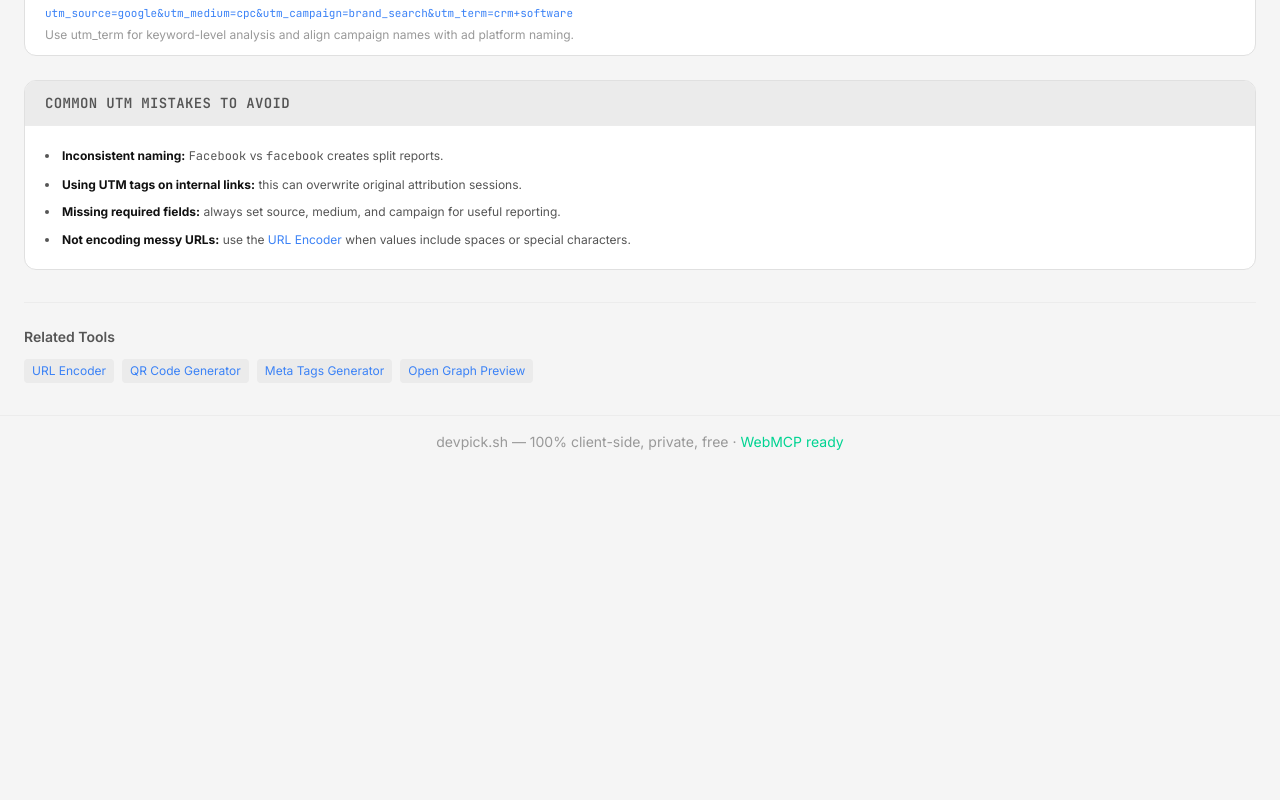
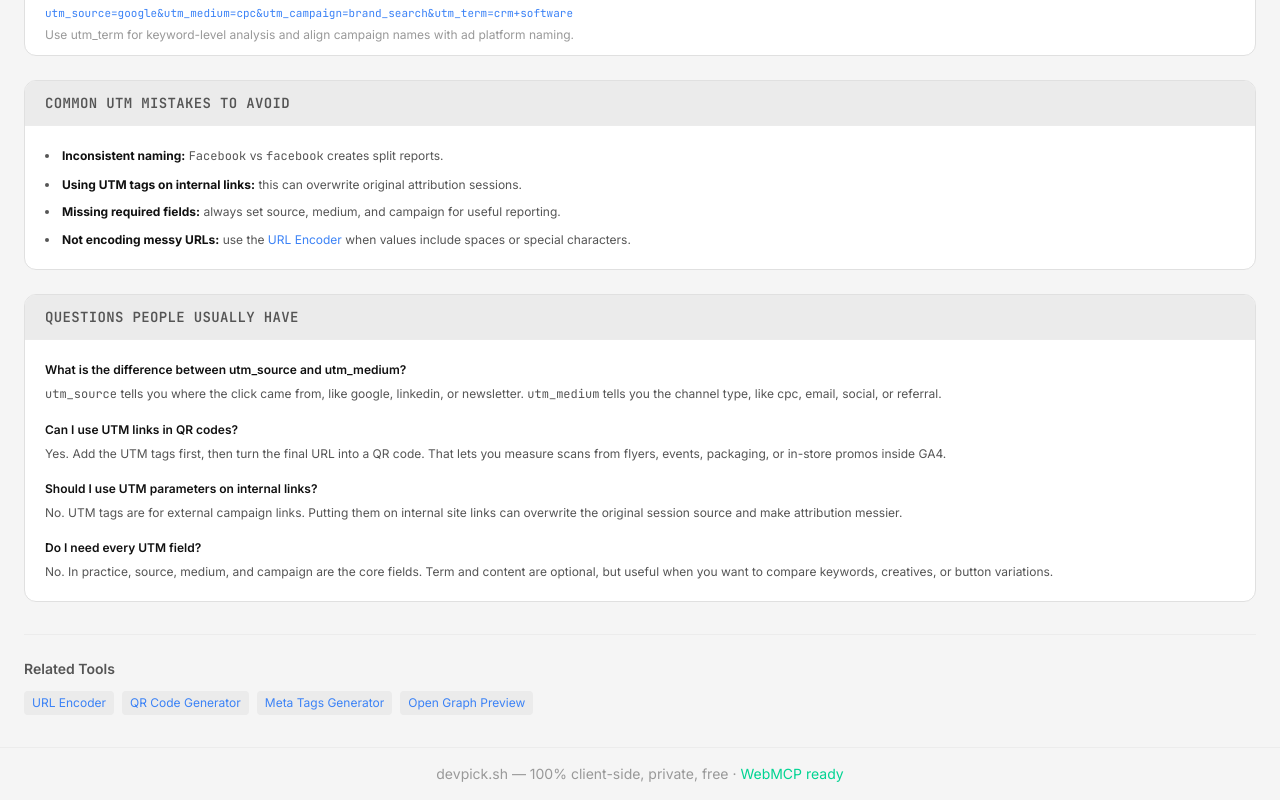
Before and after one commit to kimbobmarley03/devpick.sh, a Next.js app: page /utm-builder in a window 1280 px wide. Shown: the part 1648-2448 px from the top of the page. Before the commit the page ends 2116 px from the top, so only its background shows below. Built offline with nearby package versions, Linux system fonts and the light colour scheme; no server answers.

Commit message:
seo: keep utm-builder Q&A content, drop FAQPage schema

```diff
--- a/app/utm-builder/page.tsx
+++ b/app/utm-builder/page.tsx
@@ -32,41 +32,6 @@ export default function UtmBuilderPage() {
           }),
         }}
       />
-      <script
-        type="application/ld+json"
-        dangerouslySetInnerHTML={{
-          __html: JSON.stringify({
-            "@context": "https://schema.org",
-            "@type": "FAQPage",
-            mainEntity: [
-              {
-                "@type": "Question",
-                name: "What are UTM parameters?",
-                acceptedAnswer: {
-                  "@type": "Answer",
-                  text: "UTM parameters are query string tags like utm_source, utm_medium, and utm_campaign that help analytics tools attribute traffic and conversions to specific marketing campaigns.",
-                },
-              },
-              {
-                "@type": "Question",
-                name: "How do I use UTM links in Google Analytics?",
-                acceptedAnswer: {
-                  "@type": "Answer",
-                  text: "Add UTM parameters to your campaign links before publishing them in email, social, or ads. In GA4, campaign attribution data appears in acquisition reports and can be used to compare channel performance.",
-                },
-              },
-              {
-                "@type": "Question",
-                name: "What is the most common UTM mistake?",
-                acceptedAnswer: {
-                  "@type": "Answer",
-                  text: "Inconsistent naming is the most common mistake. Keep source, medium, and campaign names lowercase and standardized to avoid split reporting in analytics.",
-                },
-              },
-            ],
-          }),
-        }}
-      />
       <UtmBuilderTool />
     </>
   );
--- a/app/utm-builder/utm-builder-tool.tsx
+++ b/app/utm-builder/utm-builder-tool.tsx
@@ -292,6 +292,30 @@ export function UtmBuilderTool() {
         </ul>
       </section>
 
+      <section className="mt-6 bg-card-bg border border-card-border rounded-xl overflow-hidden">
+        <div className="px-5 py-3 border-b border-border-subtle bg-surface-subtle">
+          <h2 className="text-sm font-semibold text-text-secondary font-mono uppercase tracking-wide">Questions people usually have</h2>
+        </div>
+        <div className="p-5 space-y-4 text-xs text-text-secondary leading-relaxed">
+          <div>
+            <h3 className="text-text-primary font-semibold mb-1">What is the difference between utm_source and utm_medium?</h3>
+            <p><code>utm_source</code> tells you where the click came from, like google, linkedin, or newsletter. <code>utm_medium</code> tells you the channel type, like cpc, email, social, or referral.</p>
+          </div>
+          <div>
+            <h3 className="text-text-primary font-semibold mb-1">Can I use UTM links in QR codes?</h3>
+            <p>Yes. Add the UTM tags first, then turn the final URL into a QR code. That lets you measure scans from flyers, events, packaging, or in-store promos inside GA4.</p>
+          </div>
+          <div>
+            <h3 className="text-text-primary font-semibold mb-1">Should I use UTM parameters on internal links?</h3>
+            <p>No. UTM tags are for external campaign links. Putting them on internal site links can overwrite the original session source and make attribution messier.</p>
+          </div>
+          <div>
+            <h3 className="text-text-primary font-semibold mb-1">Do I need every UTM field?</h3>
+            <p>No. In practice, source, medium, and campaign are the core fields. Term and content are optional, but useful when you want to compare keywords, creatives, or button variations.</p>
+          </div>
+        </div>
+      </section>
+
       {/* Related Tools */}
       <div className="mt-8 pt-6 border-t border-border-subtle">
         <h2 className="text-sm font-semibold text-text-secondary mb-3">Related Tools</h2>
```
